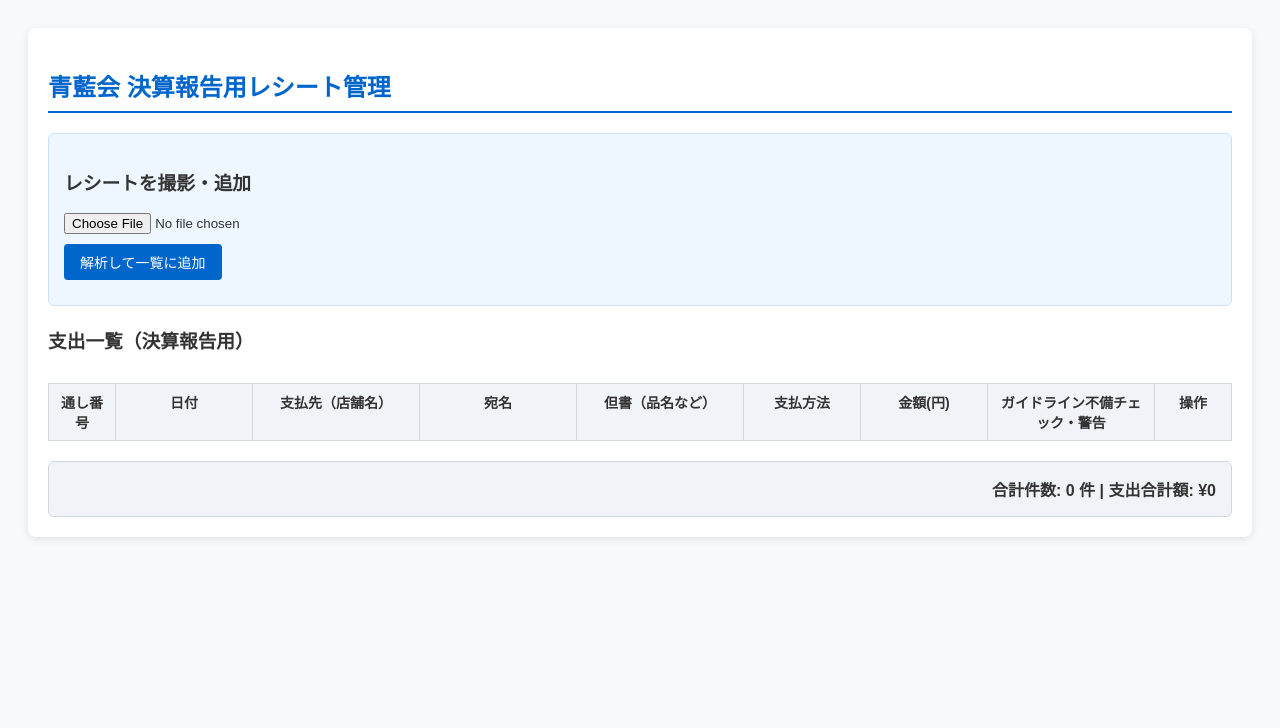
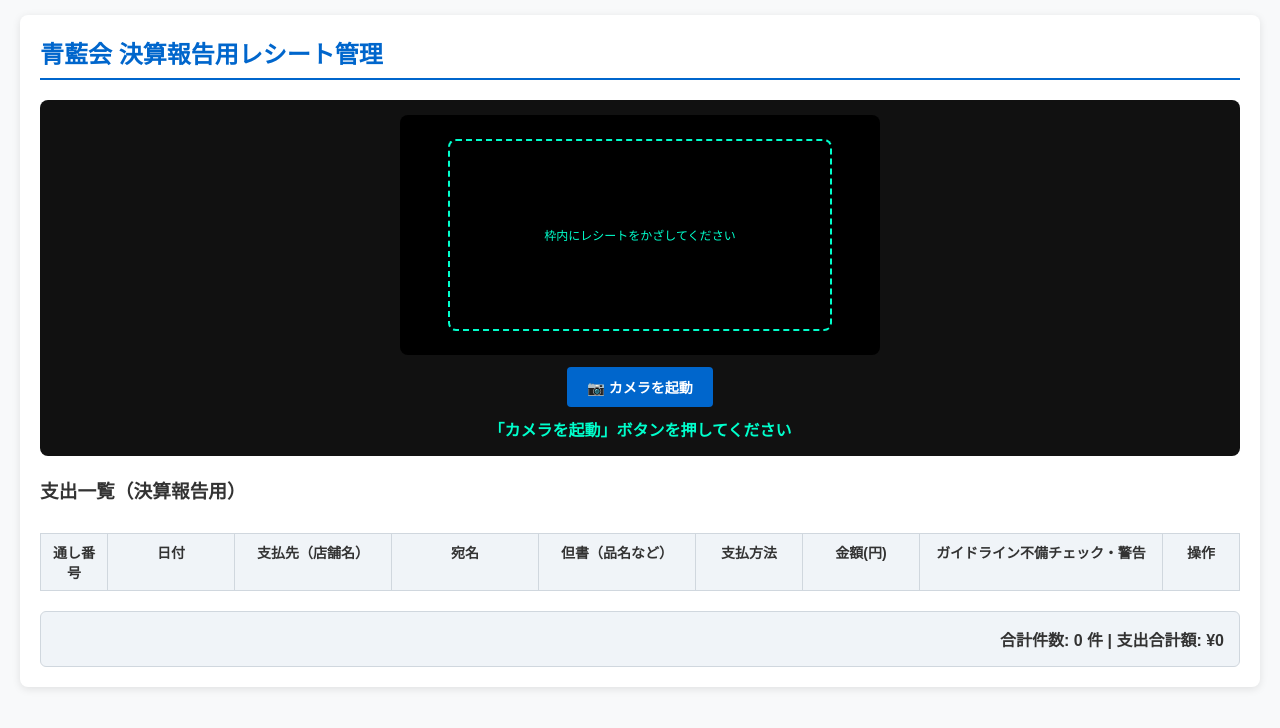
Before and after one commit to nosuke0504/expense-app, a Flask app: page / in a window 1280 px wide. Shown: the top 728 px of the page. Run offline with Flask 3, Linux system fonts and the light colour scheme; lists and menus that the app fills with data are empty.

Commit message:
決算報告用ガイドラインのチェック機能と複数レシート管理UIを追加

```diff
--- a/templates/index.html
+++ b/templates/index.html
@@ -5,16 +5,31 @@
     <meta name="viewport" content="width=device-width, initial-scale=1.0">
     <title>青藍会 決算報告用レシート管理アプリ</title>
     <style>
-        body { font-family: sans-serif; padding: 20px; background-color: #f8f9fa; color: #333; }
+        body { font-family: sans-serif; padding: 15px; background-color: #f8f9fa; color: #333; margin: 0; }
         .container { max-width: 1200px; margin: 0 auto; background: #fff; padding: 20px; border-radius: 8px; box-shadow: 0 2px 8px rgba(0,0,0,0.1); }
-        h2 { border-bottom: 2px solid #0066cc; padding-bottom: 8px; color: #0066cc; }
-        .upload-section { margin-bottom: 20px; padding: 15px; background: #eef6ff; border: 1px solid #cce0ff; border-radius: 6px; }
-        input[type="file"] { margin-bottom: 10px; }
-        button { background-color: #0066cc; color: white; border: none; padding: 8px 16px; border-radius: 4px; cursor: pointer; font-size: 14px; }
-        button:disabled { background-color: #a0c4e8; cursor: not-allowed; }
+        h2 { border-bottom: 2px solid #0066cc; padding-bottom: 8px; color: #0066cc; margin-top: 0; }
+
+        /* カメラ表示エリア */
+        .camera-section { margin-bottom: 20px; padding: 15px; background: #111; color: #fff; border-radius: 8px; text-align: center; position: relative; }
+        .video-wrapper { position: relative; width: 100%; max-width: 480px; margin: 0 auto; overflow: hidden; border-radius: 8px; background: #000; }
+        video { width: 100%; height: auto; display: block; }
+
+        /* レシート合わせ枠（ガイドライン） */
+        .guide-box {
+            position: absolute; top: 10%; left: 10%; width: 80%; height: 80%;
+            border: 2px dashed #00ffcc; border-radius: 8px; box-sizing: border-box;
+            pointer-events: none; display: flex; align-items: center; justify-content: center;
+        }
+        .guide-text { color: #00ffcc; background: rgba(0,0,0,0.6); padding: 4px 8px; border-radius: 4px; font-size: 12px; }
+
+        .controls { margin-top: 12px; }
+        button { background-color: #0066cc; color: white; border: none; padding: 10px 20px; border-radius: 4px; cursor: pointer; font-size: 14px; font-weight: bold; }
+        button:disabled { background-color: #777; cursor: not-allowed; }
         button.btn-danger { background-color: #dc3545; }
-        button.btn-danger:hover { background-color: #bd2130; }
-        #status { margin-top: 10px; font-weight: bold; color: #0066cc; }
+
+        #status { margin-top: 10px; font-weight: bold; color: #00ffcc; min-height: 24px; }
+
+        /* テーブル表示 */
         .table-responsive { overflow-x: auto; margin-top: 20px; }
         table { width: 100%; border-collapse: collapse; margin-top: 10px; font-size: 14px; }
         th, td { border: 1px solid #d0d7de; padding: 8px; text-align: left; vertical-align: top; }
@@ -29,15 +44,23 @@
     <div class="container">
         <h2>青藍会 決算報告用レシート管理</h2>
 
-        <div class="upload-section">
-            <h3>レシートを撮影・追加</h3>
-            <form id="uploadForm">
-                <input type="file" id="fileInput" name="file" accept="image/*" capture="environment" required>
-                <br>
-                <button type="submit" id="submitBtn">解析して一覧に追加</button>
-            </form>
-            <div id="status"></div>
+        <div class="camera-section">
+            <div class="video-wrapper">
+                <video id="video" autoplay playsinline muted></video>
+                <div class="guide-box">
+                    <span class="guide-text">枠内にレシートをかざしてください</span>
                 </div>
+            </div>
+
+            <div class="controls">
+                <button id="startCamBtn">📷 カメラを起動</button>
+                <button id="manualScanBtn" style="display:none; background-color: #28a745;">⚡ 今すぐ解析（手動）</button>
+            </div>
+            <div id="status">「カメラを起動」ボタンを押してください</div>
+        </div>
+
+        <!-- 内部キャプチャ用Canvas（非表示） -->
+        <canvas id="canvas" style="display:none;"></canvas>
 
         <div id="listSection">
             <h3>支出一覧（決算報告用）</h3>
@@ -46,12 +69,12 @@
                     <thead>
                         <tr>
                             <th style="width: 50px;">通し番号</th>
-                            <th style="width: 120px;">日付</th>
-                            <th style="width: 150px;">支払先（店舗名）</th>
-                            <th style="width: 140px;">宛名</th>
-                            <th style="width: 150px;">但書（品名など）</th>
-                            <th style="width: 100px;">支払方法</th>
-                            <th style="width: 110px;">金額(円)</th>
+                            <th style="width: 110px;">日付</th>
+                            <th style="width: 140px;">支払先（店舗名）</th>
+                            <th style="width: 130px;">宛名</th>
+                            <th style="width: 140px;">但書（品名など）</th>
+                            <th style="width: 90px;">支払方法</th>
+                            <th style="width: 100px;">金額(円)</th>
                             <th>ガイドライン不備チェック・警告</th>
                             <th style="width: 60px;">操作</th>
                         </tr>
@@ -69,27 +92,105 @@
     </div>
 
     <script>
+        const video = document.getElementById('video');
+        const canvas = document.getElementById('canvas');
+        const startCamBtn = document.getElementById('startCamBtn');
+        const manualScanBtn = document.getElementById('manualScanBtn');
+        const status = document.getElementById('status');
+
+        let isAnalyzing = false;
+        let stream = null;
+        let scanInterval = null;
+        let lastFrameData = null;
+        let stableCount = 0;
         let receiptData = [];
 
-        document.getElementById('uploadForm').addEventListener('submit', async function(e) {
-            e.preventDefault();
-            const fileInput = document.getElementById('fileInput');
-            const status = document.getElementById('status');
-            const submitBtn = document.getElementById('submitBtn');
+        // カメラ起動
+        startCamBtn.addEventListener('click', async () => {
+            try {
+                stream = await navigator.mediaDevices.getUserMedia({
+                    video: { facingMode: { exact: "environment" } } // 背面カメラを優先
+                }).catch(() => {
+                    // 背面カメラが特定できない場合は通常のカメラで起動
+                    return navigator.mediaDevices.getUserMedia({ video: true });
+                });
 
-            if (!fileInput.files[0]) return;
+                video.srcObject = stream;
+                startCamBtn.style.display = 'none';
+                manualScanBtn.style.display = 'inline-block';
+                status.innerText = "🔍 レシートをカメラに固定してください（自動検出中...）";
 
-            submitBtn.disabled = true;
-            status.innerText = "⚡ 解析中...";
+                // 自動静止検知ループの開始（300msごと）
+                scanInterval = setInterval(checkFrameStability, 300);
 
-            const startTime = Date.now();
-            const file = fileInput.files[0];
+            } catch (err) {
+                alert("カメラの起動に失敗しました。カメラのアクセス許可を確認してください。");
+                console.error(err);
+            }
+        });
 
-            // 長辺500px, 画質0.5まで圧縮
-            const resizedBlob = await resizeImage(file, 500, 0.5);
+        // 手動キャプチャボタン
+        manualScanBtn.addEventListener('click', () => {
+            if (!isAnalyzing) {
+                captureAndUpload();
+            }
+        });
 
+        // 映像のブレ（静止状態）をチェックして自動解析をトリガー
+        function checkFrameStability() {
+            if (isAnalyzing || !video.videoWidth) return;
+
+            const ctx = canvas.getContext('2d');
+            // 軽量化のために極小サイズで差分判定
+            canvas.width = 100;
+            canvas.height = 100;
+            ctx.drawImage(video, 0, 0, 100, 100);
+
+            const currentFrame = ctx.getImageData(0, 0, 100, 100).data;
+
+            if (lastFrameData) {
+                let diff = 0;
+                // ピクセル差分の簡易計算
+                for (let i = 0; i < currentFrame.length; i += 16) {
+                    diff += Math.abs(currentFrame[i] - lastFrameData[i]);
+                }
+
+                // 動きが小さい（静止している）場合
+                if (diff < 1500) {
+                    stableCount++;
+                    status.innerText = `🎯 固定を検知中... (${stableCount}/3)`;
+
+                    // 3回連続（約0.9秒間）静止したら自動撮影！
+                    if (stableCount >= 3) {
+                        stableCount = 0;
+                        captureAndUpload();
+                    }
+                } else {
+                    stableCount = 0;
+                    status.innerText = "🔍 レシートをカメラに固定してください（自動検出中...）";
+                }
+            }
+            lastFrameData = currentFrame;
+        }
+
+        // キャプチャ＆サーバー送信
+        async function captureAndUpload() {
+            isAnalyzing = true;
+            status.innerText = "⚡ 解析中... (動かさないでください)";
+
+            // 高精細用にCanvasサイズを設定
+            const width = 500;
+            const height = Math.round((video.videoHeight * width) / video.videoWidth);
+            canvas.width = width;
+            canvas.height = height;
+
+            const ctx = canvas.getContext('2d');
+            ctx.drawImage(video, 0, 0, width, height);
+
+            // JPEG Blob化 (画質0.5)
+            canvas.toBlob(async (blob) => {
                 const formData = new FormData();
-            formData.append('file', resizedBlob, 'receipt.jpg');
+                formData.append('file', blob, 'receipt.jpg');
 
                 try {
                     const response = await fetch('/upload', {
@@ -98,24 +199,34 @@
                     });
                     const data = await response.json();
 
-                const elapsed = ((Date.now() - startTime) / 1000).toFixed(1);
-
                     if (data.result) {
                         const parsed = JSON.parse(data.result);
                         addReceiptToList(parsed);
-                    status.innerText = `✅ 追加完了 (${elapsed}秒)`;
-                    fileInput.value = '';
+                        status.innerText = "✅ 追加しました！次のレシートをかざせます";
+
+                        // 効果音代わりの視覚フィードバック（画面を一瞬白くする）
+                        document.querySelector('.video-wrapper').style.opacity = '0.3';
+                        setTimeout(() => document.querySelector('.video-wrapper').style.opacity = '1', 200);
+
                     } else {
-                    status.innerText = "エラー: " + (data.error || "解析失敗");
+                        status.innerText = "❌ 認識失敗: " + (data.error || "もう一度かざしてください");
                     }
                 } catch (err) {
-                status.innerText = "通信エラーまたは解析データの読み取りに失敗しました";
+                    status.innerText = "❌ 通信エラーが発生しました";
                     console.error(err);
                 } finally {
-                submitBtn.disabled = false;
+                    // クールダウン（2.5秒間は次の自動解析を行わない）
+                    setTimeout(() => {
+                        isAnalyzing = false;
+                        stableCount = 0;
+                        lastFrameData = null;
+                        status.innerText = "🔍 レシートをカメラに固定してください（自動検出中...）";
+                    }, 2500);
                 }
-        });
+            }, 'image/jpeg', 0.5);
+        }
 
+        // --- テーブル追加・管理用ロジック ---
         function addReceiptToList(parsedItem) {
             receiptData.push({
                 date: parsedItem.date || '',
@@ -132,84 +243,32 @@
         function renderTable() {
             const tbody = document.getElementById('receiptList');
             tbody.innerHTML = '';
-
             let sum = 0;
 
             receiptData.forEach((item, index) => {
                 sum += Number(item.total_amount) || 0;
                 const tr = document.createElement('tr');
 
-                // 通し番号
-                const tdNum = document.createElement('td');
-                tdNum.className = 'num-col';
-                tdNum.innerText = index + 1;
-                tr.appendChild(tdNum);
-
-                // 日付
-                const tdDate = document.createElement('td');
-                const inDate = document.createElement('input');
-                inDate.type = 'text';
-                inDate.value = item.date;
-                inDate.onchange = (e) => { item.date = e.target.value; };
-                tdDate.appendChild(inDate);
-                tr.appendChild(tdDate);
-
-                // 支払先
-                const tdStore = document.createElement('td');
-                const inStore = document.createElement('input');
-                inStore.type = 'text';
-                inStore.value = item.store_name;
-                inStore.onchange = (e) => { item.store_name = e.target.value; };
-                tdStore.appendChild(inStore);
-                tr.appendChild(tdStore);
-
-                // 宛名
-                const tdAddr = document.createElement('td');
-                const inAddr = document.createElement('input');
-                inAddr.type = 'text';
-                inAddr.value = item.addressee;
-                inAddr.onchange = (e) => { item.addressee = e.target.value; recheckWarnings(index); };
-                tdAddr.appendChild(inAddr);
-                tr.appendChild(tdAddr);
-
-                // 但書
-                const tdProv = document.createElement('td');
-                const inProv = document.createElement('input');
-                inProv.type = 'text';
-                inProv.value = item.proviso;
-                inProv.onchange = (e) => { item.proviso = e.target.value; recheckWarnings(index); };
-                tdProv.appendChild(inProv);
-                tr.appendChild(tdProv);
-
-                // 支払方法
-                const tdPay = document.createElement('td');
-                const inPay = document.createElement('input');
-                inPay.type = 'text';
-                inPay.value = item.payment_method;
-                inPay.onchange = (e) => { item.payment_method = e.target.value; };
-                tdPay.appendChild(inPay);
-                tr.appendChild(tdPay);
-
-                // 金額
-                const tdAmt = document.createElement('td');
-                const inAmt = document.createElement('input');
-                inAmt.type = 'number';
-                inAmt.value = item.total_amount;
-                inAmt.onchange = (e) => {
-                    item.total_amount = Number(e.target.value) || 0;
+                // 各セル生成
+                tr.appendChild(createTd(index + 1, 'num-col'));
+                tr.appendChild(createInputTd(item.date, (v) => item.date = v));
+                tr.appendChild(createInputTd(item.store_name, (v) => item.store_name = v));
+                tr.appendChild(createInputTd(item.addressee, (v) => { item.addressee = v; recheckWarnings(index); }));
+                tr.appendChild(createInputTd(item.proviso, (v) => { item.proviso = v; recheckWarnings(index); }));
+                tr.appendChild(createInputTd(item.payment_method, (v) => item.payment_method = v));
+                tr.appendChild(createInputTd(item.total_amount, (v) => {
+                    item.total_amount = Number(v) || 0;
                     recheckWarnings(index);
                     updateSummary();
-                };
-                tdAmt.appendChild(inAmt);
-                tr.appendChild(tdAmt);
+                }, 'number'));
 
-                // 警告・不備情報
+                // 警告セル
                 const tdWarn = document.createElement('td');
                 tdWarn.id = `warn-${index}`;
                 renderWarningsTd(tdWarn, item.warnings);
                 tr.appendChild(tdWarn);
 
-                // 操作（削除）
+                // 削除ボタン
                 const tdAction = document.createElement('td');
                 tdAction.style.textAlign = 'center';
                 const delBtn = document.createElement('button');
@@ -227,6 +286,23 @@
 
             document.getElementById('totalCount').innerText = receiptData.length;
             document.getElementById('totalSum').innerText = sum.toLocaleString();
+        }
+
+        function createTd(text, className = '') {
+            const td = document.createElement('td');
+            if (className) td.className = className;
+            td.innerText = text;
+            return td;
+        }
+
+        function createInputTd(value, onChange, type = 'text') {
+            const td = document.createElement('td');
+            const input = document.createElement('input');
+            input.type = type;
+            input.value = value;
+            input.onchange = (e) => onChange(e.target.value);
+            td.appendChild(input);
+            return td;
         }
 
         function renderWarningsTd(tdElement, warnings) {
@@ -271,37 +347,6 @@
             });
             document.getElementById('totalSum').innerText = sum.toLocaleString();
         }
-
-        // 高速圧縮関数
-        function resizeImage(file, maxWidth, quality) {
-            return new Promise((resolve) => {
-                const reader = new FileReader();
-                reader.onload = function(e) {
-                    const img = new Image();
-                    img.onload = function() {
-                        let width = img.width;
-                        let height = img.height;
-
-                        if (width > maxWidth) {
-                            height = Math.round((height * maxWidth) / width);
-                            width = maxWidth;
-                        }
-
-                        const canvas = document.createElement('canvas');
-                        canvas.width = width;
-                        canvas.height = height;
-                        const ctx = canvas.getContext('2d');
-                        ctx.drawImage(img, 0, 0, width, height);
-
-                        canvas.toBlob((blob) => {
-                            resolve(blob);
-                        }, 'image/jpeg', quality);
-                    };
-                    img.src = e.target.result;
-                };
-                reader.readAsDataURL(file);
-            });
-        }
     </script>
 </body>
 </html>
```
Lines whose indentation alone changed are shown as unchanged.
